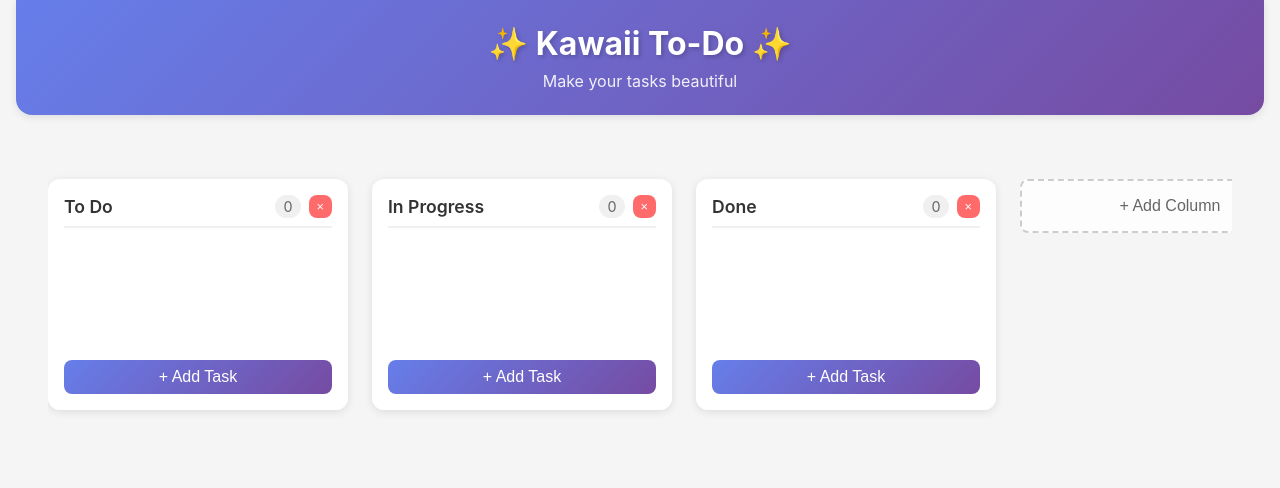
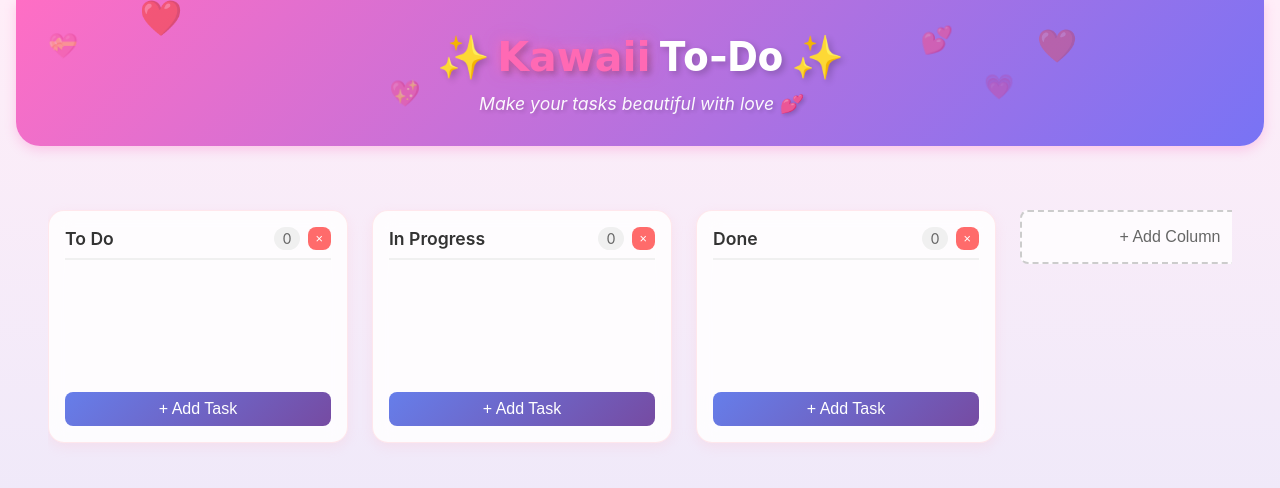
Before and after one commit to varangian-core/kawaii-to-do, a React (Vite) app: page / in a window 1280 px wide. Shown: the top 488 px of the page. Built offline with nearby package versions, Linux system fonts and the light colour scheme.

Commit message:
Adding styles

```diff
--- a/index.html
+++ b/index.html
@@ -4,7 +4,7 @@
     <meta charset="UTF-8" />
     <link rel="icon" type="image/svg+xml" href="/vite.svg" />
     <meta name="viewport" content="width=device-width, initial-scale=1.0" />
-    <title>Kawaii To-Do</title>
+    <title>💕 Kawaii To-Do - Make Your Tasks Beautiful</title>
   </head>
   <body>
     <div id="root">Loading...</div>
--- a/src/App.tsx
+++ b/src/App.tsx
@@ -1,11 +1,45 @@
 import { useEffect } from 'react';
-import styled, { createGlobalStyle } from 'styled-components';
+import styled, { createGlobalStyle, keyframes } from 'styled-components';
 import { useAppInitializer } from './hooks/useAppInitializer';
 import { PageWrapper } from './components/layout/PageWrapper';
 import { Header } from './components/layout/Header';
 import { KanbanBoard } from './components/board/KanbanBoard';
 import { ImagePickerModal } from './components/ImagePicker/ImagePickerModal';
 import { useUIStore } from './store/uiStore';
+
+const floatUp = keyframes`
+  0% {
+    transform: translateY(100vh) rotate(0deg);
+    opacity: 0;
+  }
+  10% {
+    opacity: 0.3;
+  }
+  90% {
+    opacity: 0.3;
+  }
+  100% {
+    transform: translateY(-100vh) rotate(360deg);
+    opacity: 0;
+  }
+`;
+
+const floatDiagonal = keyframes`
+  0% {
+    transform: translate(0, 100vh) rotate(0deg);
+    opacity: 0;
+  }
+  10% {
+    opacity: 0.2;
+  }
+  90% {
+    opacity: 0.2;
+  }
+  100% {
+    transform: translate(30vw, -100vh) rotate(180deg);
+    opacity: 0;
+  }
+`;
 
 const GlobalStyle = createGlobalStyle`
   * {
@@ -20,14 +54,42 @@ const GlobalStyle = createGlobalStyle`
       sans-serif;
     -webkit-font-smoothing: antialiased;
     -moz-osx-font-smoothing: grayscale;
-    background-color: #f5f5f5;
+    background: linear-gradient(to bottom, #ffeef8 0%, #e6e6fa 100%);
     color: #333;
+    position: relative;
+    overflow-x: hidden;
   }
 
   #root {
     min-height: 100vh;
     display: flex;
     flex-direction: column;
+    position: relative;
+  }
+`;
+
+const BackgroundHearts = styled.div`
+  position: fixed;
+  top: 0;
+  left: 0;
+  width: 100%;
+  height: 100%;
+  pointer-events: none;
+  z-index: 0;
+  overflow: hidden;
+`;
+
+const FloatingHeart = styled.div<{ delay: number; left: string; duration: number; diagonal?: boolean; size: number; heart: string }>`
+  position: absolute;
+  bottom: -5vh;
+  left: ${props => props.left};
+  font-size: ${props => props.size}px;
+  animation: ${props => props.diagonal ? floatDiagonal : floatUp} ${props => props.duration}s linear infinite;
+  animation-delay: ${props => props.delay}s;
+  opacity: 0;
+
+  &::before {
+    content: '${props => props.heart}';
   }
 `;
 
@@ -35,12 +97,16 @@ const AppContainer = styled.div`
   display: flex;
   flex-direction: column;
   min-height: 100vh;
+  position: relative;
+  z-index: 1;
 `;
 
 const MainContent = styled.main`
   flex: 1;
   padding: 2rem;
   overflow-y: auto;
+  position: relative;
+  z-index: 1;
 `;
 
 function App() {
@@ -51,10 +117,35 @@ function App() {
     initializeApp();
   }, [initializeApp]);
 
+  // Generate random hearts for background animation
+  const heartsEmojis = ['💕', '💖', '💗', '💝', '💓', '💞', '💘'];
+  const hearts = Array.from({ length: 15 }, (_, i) => ({
+    id: i,
+    delay: Math.random() * 20,
+    left: `${Math.random() * 100}%`,
+    duration: 15 + Math.random() * 10,
+    diagonal: Math.random() > 0.5,
+    size: Math.random() * 20 + 20,
+    heart: heartsEmojis[Math.floor(Math.random() * heartsEmojis.length)]
+  }));
+
   try {
     return (
       <>
         <GlobalStyle />
+        <BackgroundHearts>
+          {hearts.map(heart => (
+            <FloatingHeart
+              key={heart.id}
+              delay={heart.delay}
+              left={heart.left}
+              duration={heart.duration}
+              diagonal={heart.diagonal}
+              size={heart.size}
+              heart={heart.heart}
+            />
+          ))}
+        </BackgroundHearts>
         <AppContainer>
           <PageWrapper>
             <Header />
--- a/src/components/ToDo/ToDoCard.tsx
+++ b/src/components/ToDo/ToDoCard.tsx
@@ -25,7 +25,8 @@ const CardContainer = styled(motion.div)<{ isDragging?: boolean; backgroundImage
   padding: 1rem;
   cursor: ${props => props.isDragging ? 'grabbing' : 'grab'};
   box-shadow: ${props => props.isDragging ? '0 8px 16px rgba(0, 0, 0, 0.3)' : '0 2px 4px rgba(0, 0, 0, 0.1)'};
-  opacity: ${props => props.isDragging ? 0.3 : 1};
+  opacity: ${props => props.isDragging ? 0.5 : 1};
+  transform: ${props => props.isDragging ? 'scale(1.02)' : 'scale(1)'};
   position: relative;
   min-height: 80px;
   display: flex;
--- a/src/components/board/Column.tsx
+++ b/src/components/board/Column.tsx
@@ -12,12 +12,14 @@ import { Button } from '../common/Button';
 import { Input } from '../common/Input';
 
 const ColumnContainer = styled(motion.div)<{ isDragging?: boolean }>`
-  background: rgba(255, 255, 255, 0.95);
-  border-radius: 12px;
+  background: rgba(255, 255, 255, 0.85);
+  backdrop-filter: blur(10px);
+  border-radius: 16px;
   padding: 1rem;
   min-width: 300px;
   max-width: 300px;
-  box-shadow: 0 2px 8px rgba(0, 0, 0, 0.1);
+  box-shadow: 0 4px 12px rgba(255, 182, 193, 0.2);
+  border: 1px solid rgba(255, 182, 193, 0.3);
   display: flex;
   flex-direction: column;
   max-height: calc(100vh - 200px);
--- a/src/components/board/KanbanBoard.tsx
+++ b/src/components/board/KanbanBoard.tsx
@@ -41,6 +41,11 @@ const AddColumnButton = styled(Button)`
     background: rgba(255, 255, 255, 0.95);
     border-color: #999;
   }
+`;
+
+const DragOverlayContainer = styled.div`
+  cursor: grabbing;
+  transform: rotate(3deg);
 `;
 
 export const KanbanBoard: React.FC = () => {
@@ -183,9 +188,11 @@ export const KanbanBoard: React.FC = () => {
         </BoardContainer>
       </SortableContext>
 
-      <DragOverlay>
+      <DragOverlay dropAnimation={null}>
         {activeId && activeType === 'task' && tasks[activeId] && (
-          <ToDoCard task={tasks[activeId]} isDragging />
+          <DragOverlayContainer>
+            <ToDoCard task={tasks[activeId]} isDragging={false} />
+          </DragOverlayContainer>
         )}
       </DragOverlay>
     </DndContext>
--- a/src/components/layout/Header.tsx
+++ b/src/components/layout/Header.tsx
@@ -1,28 +1,133 @@
 import React from 'react';
-import styled from 'styled-components';
+import styled, { keyframes } from 'styled-components';
 import { motion } from 'framer-motion';
 
+const floatAnimation = keyframes`
+  0%, 100% {
+    transform: translateY(0) scale(1);
+    opacity: 0.3;
+  }
+  50% {
+    transform: translateY(-20px) scale(1.1);
+    opacity: 0.6;
+  }
+`;
+
+const pulseAnimation = keyframes`
+  0%, 100% {
+    transform: scale(1);
+  }
+  50% {
+    transform: scale(1.05);
+  }
+`;
+
 const HeaderContainer = styled(motion.header)`
-  background: linear-gradient(135deg, #667eea 0%, #764ba2 100%);
+  background: linear-gradient(135deg, #ff6ec4 0%, #7873f5 100%);
   color: white;
-  padding: 1.5rem 2rem;
-  box-shadow: 0 2px 8px rgba(0, 0, 0, 0.1);
-  border-radius: 0 0 1rem 1rem;
+  padding: 2rem;
+  box-shadow: 0 4px 12px rgba(255, 110, 196, 0.3);
+  border-radius: 0 0 1.5rem 1.5rem;
+  position: relative;
+  overflow: hidden;
+`;
+
+const HeartBackground = styled.div`
+  position: absolute;
+  top: 0;
+  left: 0;
+  right: 0;
+  bottom: 0;
+  pointer-events: none;
+
+  &::before, &::after {
+    content: '❤️';
+    position: absolute;
+    font-size: 2rem;
+    animation: ${floatAnimation} 4s ease-in-out infinite;
+  }
+
+  &::before {
+    top: 10%;
+    left: 10%;
+    animation-delay: 0s;
+  }
+
+  &::after {
+    top: 20%;
+    right: 15%;
+    animation-delay: 2s;
+  }
+`;
+
+const FloatingHeart = styled.span`
+  position: absolute;
+  font-size: 1.5rem;
+  animation: ${floatAnimation} 6s ease-in-out infinite;
+
+  &:nth-child(1) {
+    top: 50%;
+    left: 20%;
+    animation-delay: 1s;
+  }
+
+  &:nth-child(2) {
+    top: 30%;
+    right: 25%;
+    animation-delay: 3s;
+  }
+
+  &:nth-child(3) {
+    bottom: 20%;
+    left: 30%;
+    animation-delay: 4s;
+  }
+
+  &:nth-child(4) {
+    bottom: 30%;
+    right: 20%;
+    animation-delay: 5s;
+  }
+`;
+
+const TitleContainer = styled.div`
+  position: relative;
+  z-index: 1;
+  text-align: center;
 `;
 
 const Title = styled.h1`
-  font-size: 2rem;
-  font-weight: 700;
+  font-size: 2.5rem;
+  font-weight: 800;
   margin: 0;
-  text-align: center;
-  text-shadow: 2px 2px 4px rgba(0, 0, 0, 0.2);
+  text-shadow: 3px 3px 6px rgba(0, 0, 0, 0.2);
+  display: inline-flex;
+  align-items: center;
+  gap: 0.5rem;
+  animation: ${pulseAnimation} 2s ease-in-out infinite;
+`;
+
+const KawaiiText = styled.span`
+  color: #ff69b4;
+  text-shadow:
+    0 0 10px rgba(255, 105, 180, 0.5),
+    0 0 20px rgba(255, 105, 180, 0.3),
+    3px 3px 6px rgba(0, 0, 0, 0.3);
+  font-family: 'Comic Sans MS', cursive, sans-serif;
 `;
 
 const Subtitle = styled.p`
-  font-size: 1rem;
-  margin: 0.5rem 0 0;
-  text-align: center;
-  opacity: 0.9;
+  font-size: 1.1rem;
+  margin: 0.75rem 0 0;
+  opacity: 0.95;
+  text-shadow: 2px 2px 4px rgba(0, 0, 0, 0.2);
+  font-style: italic;
+`;
+
+const Sparkle = styled.span<{ delay?: string }>`
+  display: inline-block;
+  animation: ${pulseAnimation} 1.5s ease-in-out infinite;
+  animation-delay: ${props => props.delay || '0s'};
 `;
 
 export const Header: React.FC = () => {
@@ -32,8 +137,20 @@ export const Header: React.FC = () => {
       animate={{ y: 0, opacity: 1 }}
       transition={{ duration: 0.5, type: 'spring', stiffness: 100 }}
     >
-      <Title>✨ Kawaii To-Do ✨</Title>
-      <Subtitle>Make your tasks beautiful</Subtitle>
+      <HeartBackground />
+      <FloatingHeart>💕</FloatingHeart>
+      <FloatingHeart>💖</FloatingHeart>
+      <FloatingHeart>💗</FloatingHeart>
+      <FloatingHeart>💝</FloatingHeart>
+
+      <TitleContainer>
+        <Title>
+          <Sparkle delay="0s">✨</Sparkle>
+          <KawaiiText>Kawaii</KawaiiText> To-Do
+          <Sparkle delay="0.5s">✨</Sparkle>
+        </Title>
+        <Subtitle>Make your tasks beautiful with love 💕</Subtitle>
+      </TitleContainer>
     </HeaderContainer>
   );
 };
```
